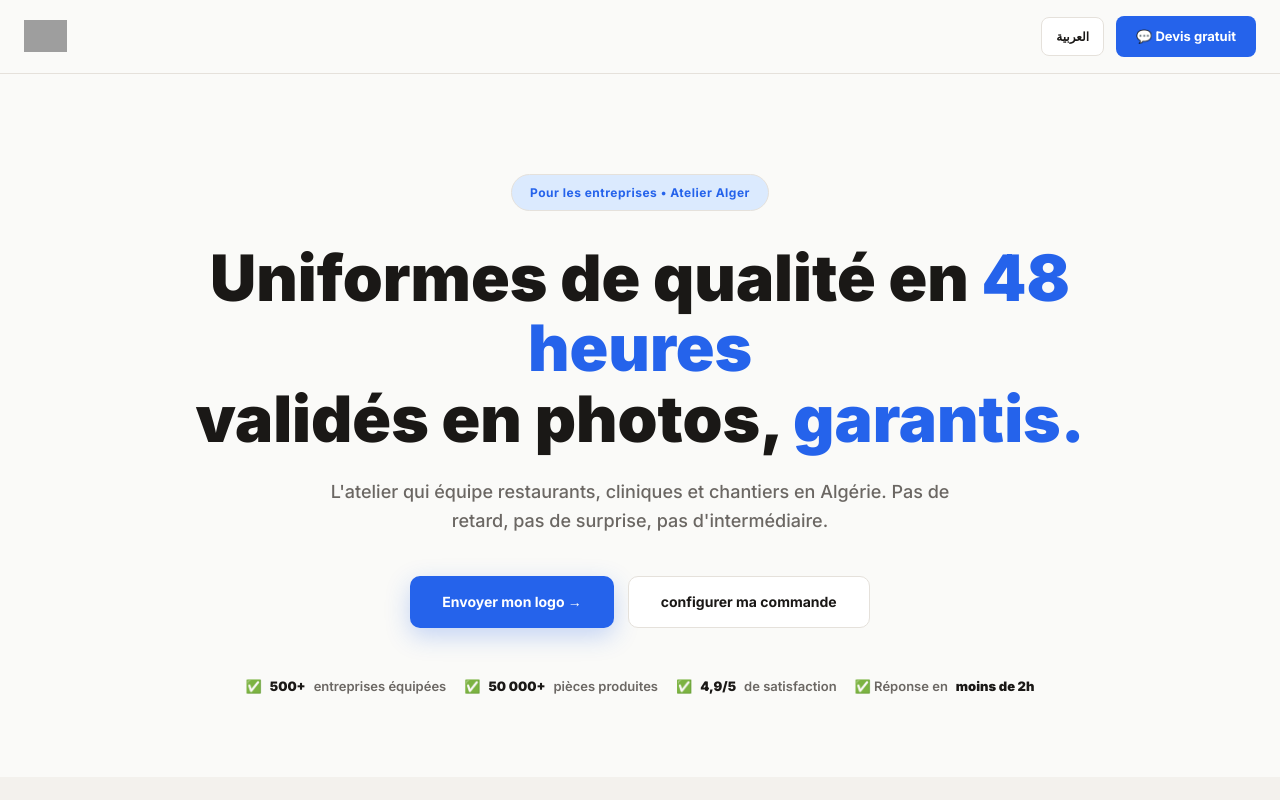
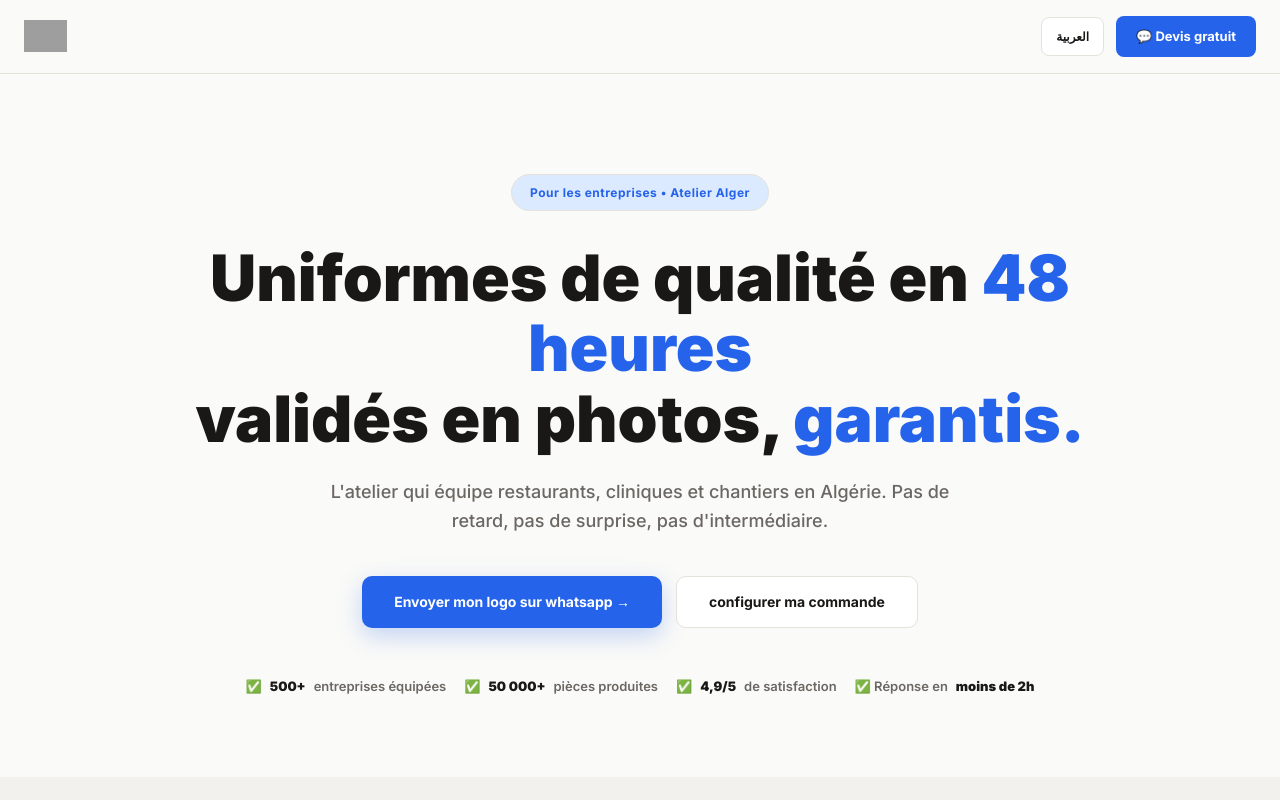
Before and after one commit to yakoumobi-sys/caractere.store, a Next.js app: page /entreprises in a window 1280 px wide. Shown: the top 800 px of the page. Built offline with nearby package versions, Linux system fonts and the light colour scheme; grey boxes are pictures that could not be loaded.

Commit message:
Update page.tsx

```diff
--- a/app/entreprises/page.tsx
+++ b/app/entreprises/page.tsx
@@ -30,7 +30,7 @@ const T = {
     h1c: 'validés en photos, ',
     h1d: 'garantis.',
     sub: "L'atelier qui équipe restaurants, cliniques et chantiers en Algérie. Pas de retard, pas de surprise, pas d'intermédiaire.",
-    ctaMaquette: 'Envoyer mon logo →',
+    ctaMaquette: 'Envoyer mon logo sur whatsapp →',
     ctaConfig: 'configurer ma commande',
     proof1: 'entreprises équipées',
     proof2: 'pièces produites',
```
